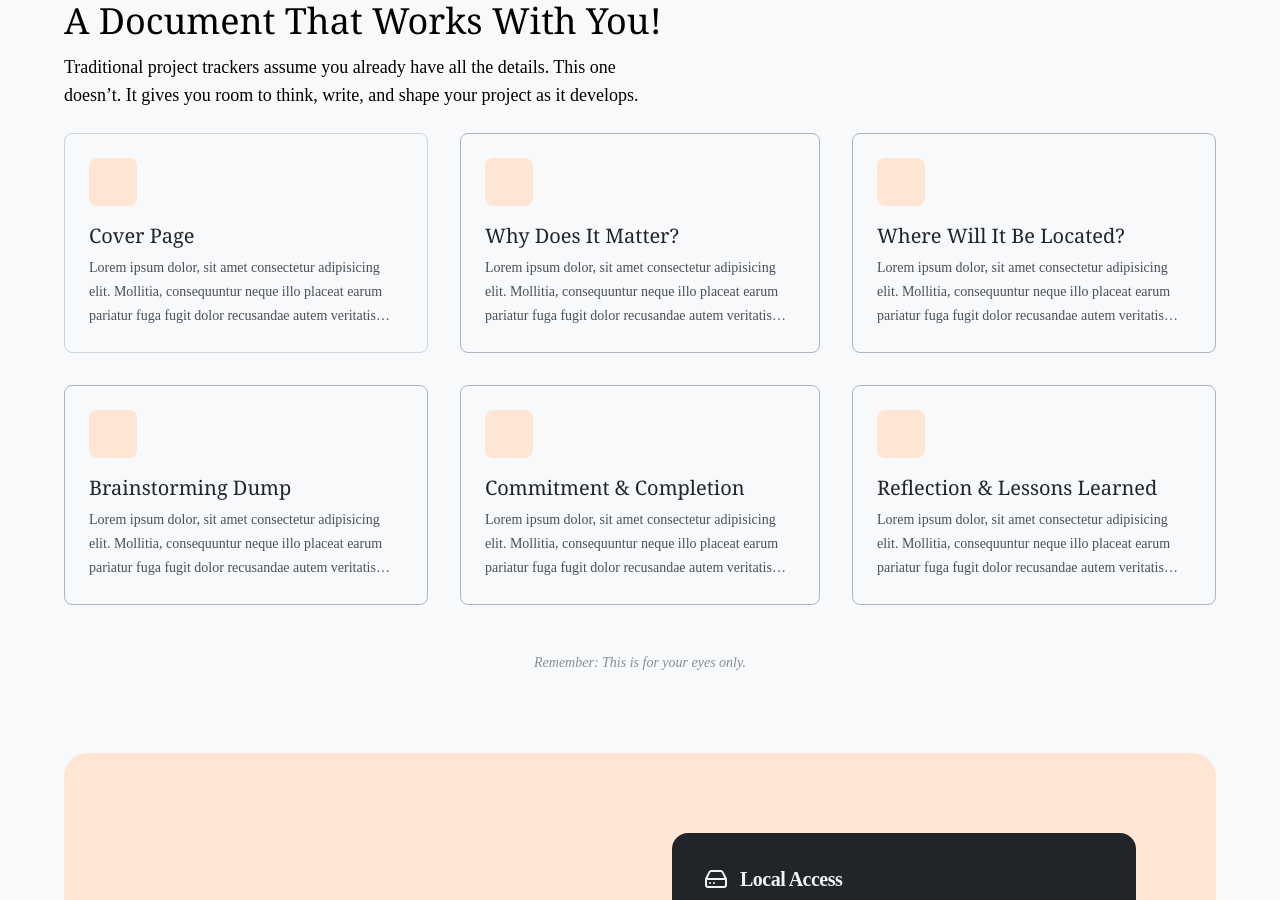
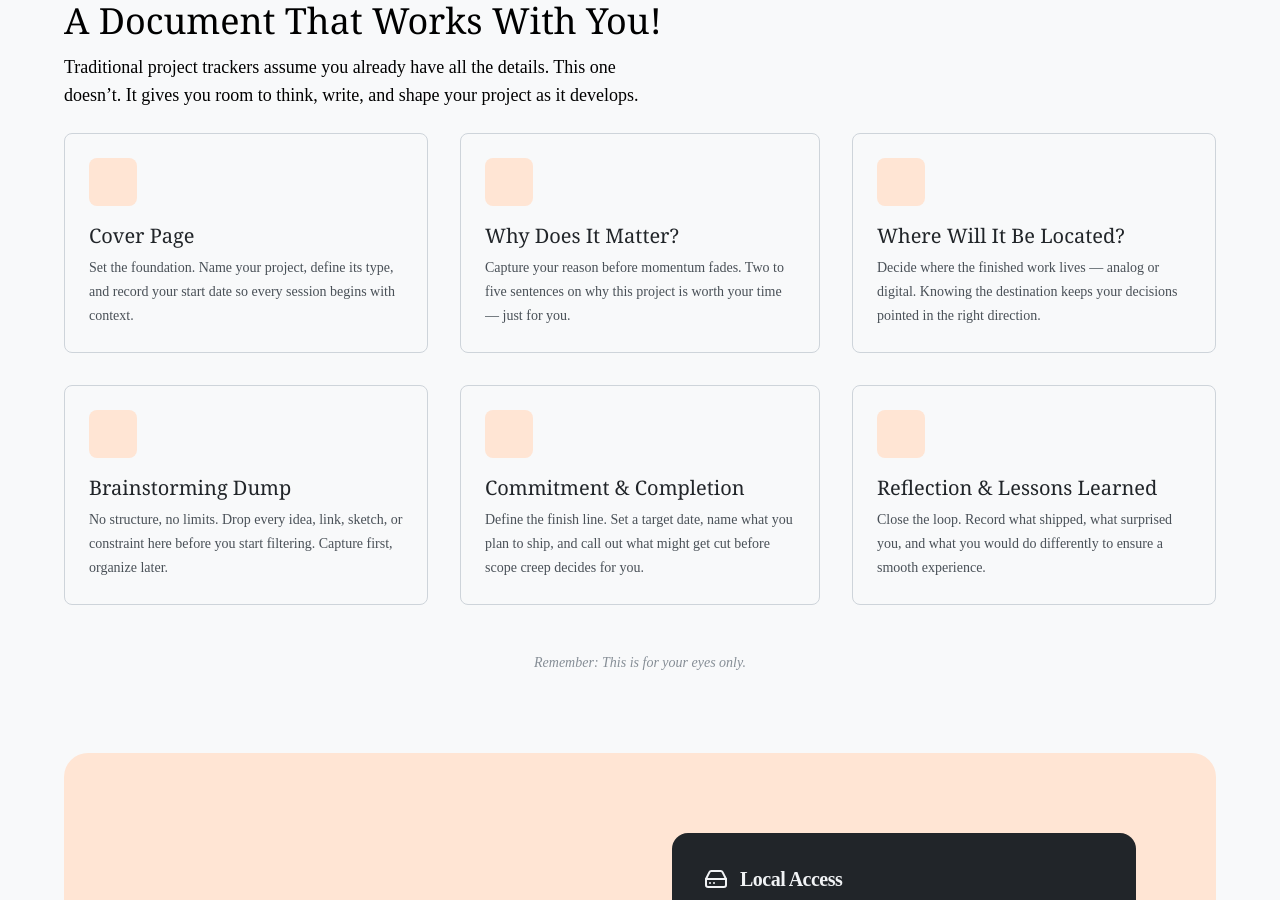
Before and after one commit to Justin-Bento/marker, a React (Vite) app: page / in a window 1280 px wide. Shown: the part 1400-2300 px from the top of the page. Built offline with nearby package versions, Linux system fonts and the light colour scheme; a web font is replaced by a local one.

Commit message:
content(home): rewrite section descriptions with purpose-driven copy

```diff
--- a/src/data.tsx
+++ b/src/data.tsx
@@ -55,3 +55,36 @@ export const faq = [
       "Only if you want it to. Since it's a Word doc, you can copy/paste your commitments directly into any calendar app of your choice.",
   },
 ];
+
+export const sections = [
+  {
+    title: "Cover Page",
+    description:
+      "Set the foundation. Name your project, define its type, and record your start date so every session begins with context.",
+  },
+  {
+    title: "Why Does It Matter?",
+    description:
+      "Capture your reason before momentum fades. Two to five sentences on why this project is worth your time — just for you.",
+  },
+  {
+    title: "Where Will It Be Located?",
+    description:
+      "Decide where the finished work lives — analog or digital. Knowing the destination keeps your decisions pointed in the right direction.",
+  },
+  {
+    title: "Brainstorming Dump",
+    description:
+      "No structure, no limits. Drop every idea, link, sketch, or constraint here before you start filtering. Capture first, organize later.",
+  },
+  {
+    title: "Commitment & Completion",
+    description:
+      "Define the finish line. Set a target date, name what you plan to ship, and call out what might get cut before scope creep decides for you.",
+  },
+  {
+    title: "Reflection & Lessons Learned",
+    description:
+      "Close the loop. Record what shipped, what surprised you, and what you would do differently to ensure a smooth experience.",
+  },
+];
--- a/src/frontend/pages/Home.tsx
+++ b/src/frontend/pages/Home.tsx
@@ -1,4 +1,5 @@
 import { useEffect } from "react";
+import { sections } from "../../data";
 
 export default function Home() {
   useEffect(() => {
@@ -69,81 +70,21 @@ export default function Home() {
           </p>
         </div>
         <ul className="cols-span-2 lg:col-span-3 sm:grid grid-cols-subgrid  gap-8">
+          {sections.map((section) => {
+            return (
               <li className="rounded-lg border p-6 border-gray-400">
                 <span className="block size-12 bg-primary-100 rounded-lg mb-4"></span>
                 <p className="text-xl font-medium text-black dark:text-white font-serif">
-              Cover Page
+                  {section.title}
                 </p>
                 <p className="text-sm leading-6 text-gray-700 mt-1.5 line-clamp-3">
-              Lorem ipsum dolor, sit amet consectetur adipisicing elit.
-              Mollitia, consequuntur neque illo placeat earum pariatur fuga
-              fugit dolor recusandae autem veritatis ipsam repellat sit aliquid
-              quaerat optio ullam eligendi iusto.
+                  {section.description}
                 </p>
               </li>
-          <li className="rounded-lg border p-6 border-gray-500">
-            <span className="block size-12 bg-primary-100 rounded-lg mb-4"></span>
-            <p className="text-xl font-medium text-black dark:text-white font-serif">
-              Why Does It Matter?
-            </p>
-            <p className="text-sm leading-6 text-gray-700 mt-1.5 line-clamp-3">
-              Lorem ipsum dolor, sit amet consectetur adipisicing elit.
-              Mollitia, consequuntur neque illo placeat earum pariatur fuga
-              fugit dolor recusandae autem veritatis ipsam repellat sit aliquid
-              quaerat optio ullam eligendi iusto.
-            </p>
-          </li>
-          <li className="rounded-lg border p-6 border-gray-500">
-            <span className="block size-12 bg-primary-100 rounded-lg mb-4"></span>
-            <p className="text-xl font-medium text-black dark:text-white font-serif">
-              Where Will It Be Located?
-            </p>
-            <p className="text-sm leading-6 text-gray-700 mt-1.5 line-clamp-3">
-              Lorem ipsum dolor, sit amet consectetur adipisicing elit.
-              Mollitia, consequuntur neque illo placeat earum pariatur fuga
-              fugit dolor recusandae autem veritatis ipsam repellat sit aliquid
-              quaerat optio ullam eligendi iusto.
-            </p>
-          </li>
-          <li className="rounded-lg border p-6 border-gray-500">
-            <span className="block size-12 bg-primary-100 rounded-lg mb-4"></span>
-            <p className="text-xl font-medium text-black dark:text-white font-serif">
-              Brainstorming Dump
-            </p>
-            <p className="text-sm leading-6 text-gray-700 mt-1.5 line-clamp-3">
-              Lorem ipsum dolor, sit amet consectetur adipisicing elit.
-              Mollitia, consequuntur neque illo placeat earum pariatur fuga
-              fugit dolor recusandae autem veritatis ipsam repellat sit aliquid
-              quaerat optio ullam eligendi iusto.
-            </p>
-          </li>
-          <li className="rounded-lg border p-6 border-gray-500">
-            <span className="block size-12 bg-primary-100 rounded-lg mb-4"></span>
-            <p className="text-xl font-medium text-black dark:text-white font-serif">
-              Commitment & Completion
-            </p>
-            <p className="text-sm leading-6 text-gray-700 mt-1.5 line-clamp-3">
-              Lorem ipsum dolor, sit amet consectetur adipisicing elit.
-              Mollitia, consequuntur neque illo placeat earum pariatur fuga
-              fugit dolor recusandae autem veritatis ipsam repellat sit aliquid
-              quaerat optio ullam eligendi iusto.
-            </p>
-          </li>
-          <li className="rounded-lg border p-6 border-gray-500">
-            <span className="block size-12 bg-primary-100 rounded-lg mb-4"></span>
-            <p className="text-xl font-medium text-black dark:text-white font-serif">
-              Reflection & Lessons Learned
-            </p>
-            <p className="text-sm leading-6 text-gray-700 mt-1.5 line-clamp-3">
-              Lorem ipsum dolor, sit amet consectetur adipisicing elit.
-              Mollitia, consequuntur neque illo placeat earum pariatur fuga
-              fugit dolor recusandae autem veritatis ipsam repellat sit aliquid
-              quaerat optio ullam eligendi iusto.
-            </p>
-          </li>
+            );
+          })}
         </ul>
-
-        <p className="col-span-3 mt-6 text-gray-600 text-sm italic text-muted-foreground text-center">
+        <p className="col-span-3 mt-6 text-gray-600 text-sm italic text-center">
           Remember: This is for your eyes only.
         </p>
       </section>
```
Lines whose indentation alone changed are shown as unchanged.
